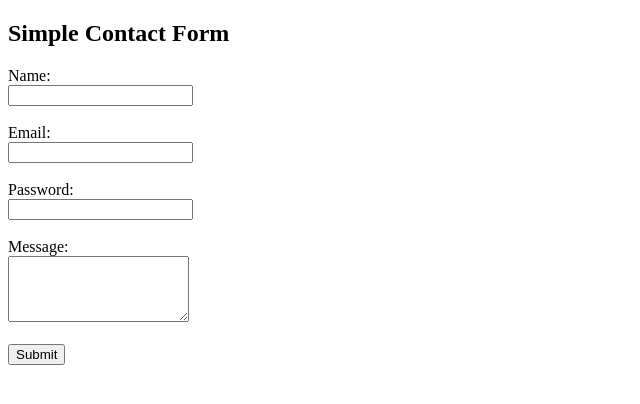
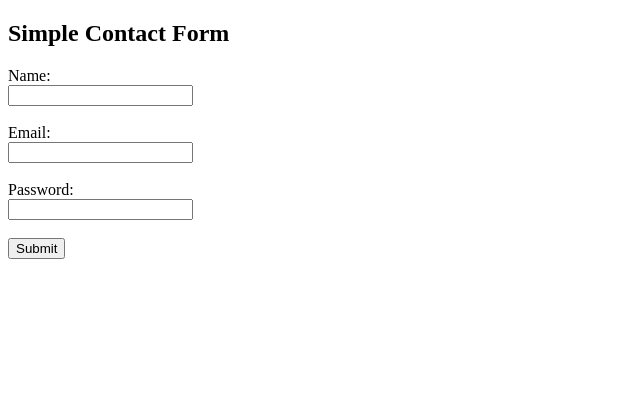
Before and after one commit to BNVboi/ci-cd-learning, a plain HTML site: page index.html in a window 1280 px wide. Shown: the whole page, without its empty margins (0-640 px from the left). Drawn offline with Linux system fonts and the light colour scheme.

Commit message:
Message section deleted

```diff
--- a/index.html
+++ b/index.html
@@ -33,13 +33,6 @@
         <br>
 
         <div>
-            <label for="message">Message:</label><br>
-            <textarea id="message" name="message" rows="4" required></textarea>
-        </div>
-
-        <br>
-
-        <div>
             <input type="submit" value="Submit">
         </div>
 
```
